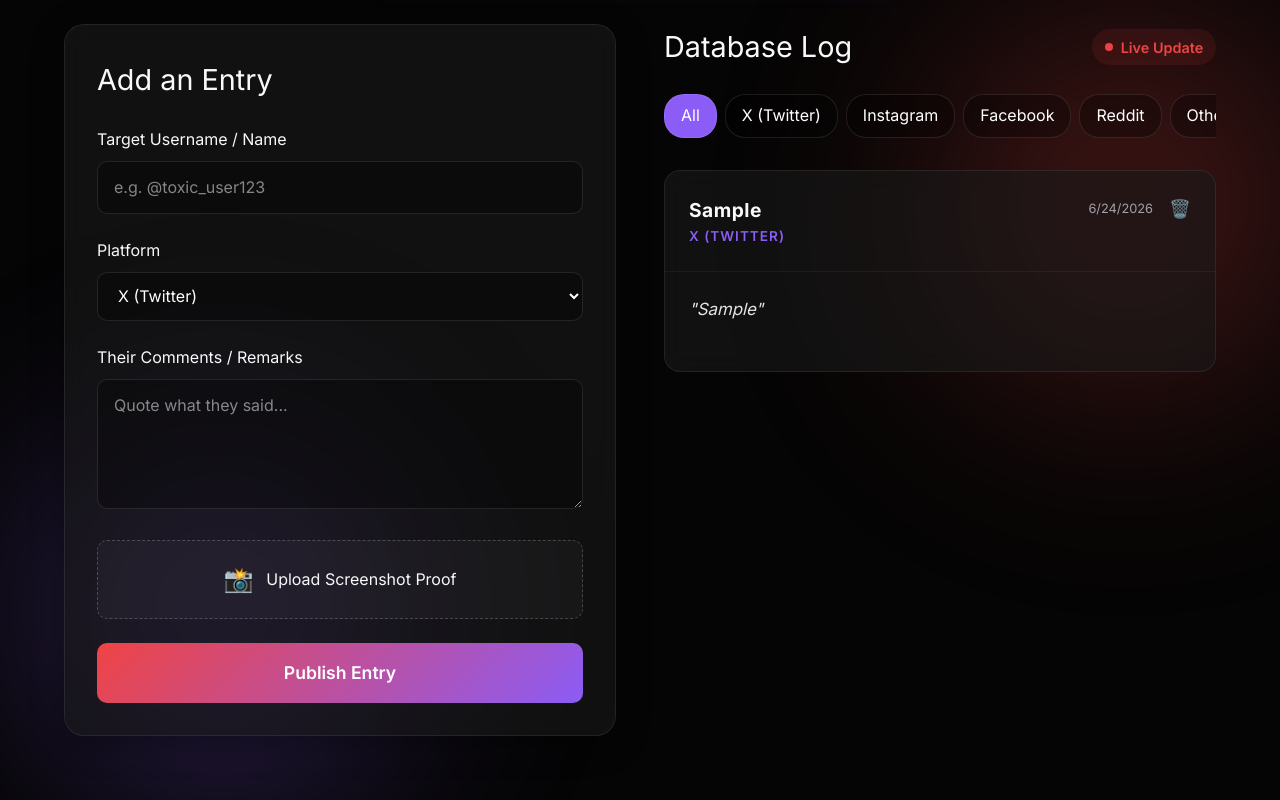
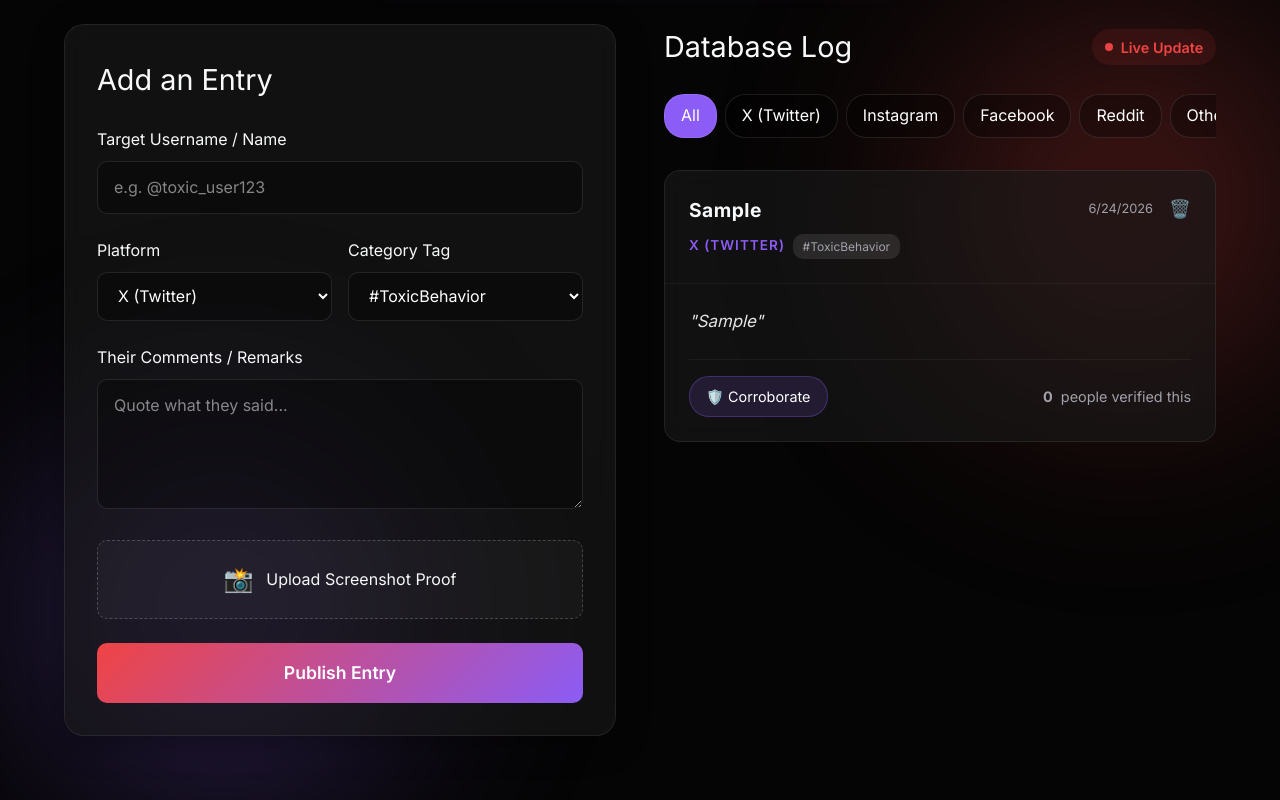
Before and after one commit to codered-369/FF, a Next.js app: page / in a window 1280 px wide. Both pictures are taken after typing "Sample", "Sample" into the empty fields and a click on the button "Publish Entry". Shown: the part 469-1269 px from the top of the page. Built offline with nearby package versions, Linux system fonts and the light colour scheme.

Commit message:
Added Upvotes and Tags functionality

```diff
--- a/app/api/posts/route.ts
+++ b/app/api/posts/route.ts
@@ -29,6 +29,7 @@
 
     const username = formData.get('username') as string;
     const platform = formData.get('platform') as string;
+    const category = formData.get('category') as string;
     const comment = formData.get('comment') as string;
     const file = formData.get('screenshot') as File | null;
 
@@ -52,8 +53,10 @@
       id: Date.now().toString(),
       username: username || 'Unknown',
       platform: platform || 'Other',
+      category: category || 'General',
       comment: comment || '',
       screenshot: screenshotUrl,
+      upvotes: 0,
       date: new Date().toISOString()
     };
 
@@ -74,12 +77,40 @@
   }
 }
 
+export async function PATCH(request: Request) {
+  try {
+    const { id } = await request.json();
+
+    if (redis) {
+      let posts: any[] = (await redis.get('truthboard_posts')) || [];
+      const postIndex = posts.findIndex(p => p.id === id);
+
+      if (postIndex !== -1) {
+        posts[postIndex].upvotes = (posts[postIndex].upvotes || 0) + 1;
+        await redis.set('truthboard_posts', posts);
+      } else {
+        return NextResponse.json({ error: 'Post not found' }, { status: 404 });
+      }
+    } else {
+      const postIndex = fallbackPosts.findIndex(p => p.id === id);
+      if (postIndex !== -1) {
+        fallbackPosts[postIndex].upvotes = (fallbackPosts[postIndex].upvotes || 0) + 1;
+      } else {
+        return NextResponse.json({ error: 'Post not found' }, { status: 404 });
+      }
+    }
+
+    return NextResponse.json({ success: true });
+  } catch (error) {
+    console.error("Upvote error:", error);
+    return NextResponse.json({ error: 'Failed to upvote' }, { status: 500 });
+  }
+}
+
 export async function DELETE(request: Request) {
   try {
     const { id, password } = await request.json();
 
-    // Check if the provided password matches the Vercel Environment Variable
-    // If running locally without .env, we can fallback to "admin123" for testing
     const correctPassword = process.env.ADMIN_PASSWORD || "admin123";
 
     if (password !== correctPassword) {
@@ -94,7 +125,6 @@
         return NextResponse.json({ error: 'Post not found' }, { status: 404 });
       }
 
-      // If it has a screenshot, delete it from Vercel Blob to save space
       if (postToDelete.screenshot && process.env.BLOB_READ_WRITE_TOKEN) {
         try {
           await del(postToDelete.screenshot);
--- a/app/page.tsx
+++ b/app/page.tsx
@@ -88,6 +88,22 @@
     }
   };
 
+  const handleUpvote = async (id: string) => {
+    // Optimistic UI update
+    setPosts(posts.map(p => p.id === id ? { ...p, upvotes: (p.upvotes || 0) + 1 } : p));
+
+    try {
+      await fetch("/api/posts", {
+        method: "PATCH",
+        headers: { "Content-Type": "application/json" },
+        body: JSON.stringify({ id })
+      });
+    } catch (err) {
+      // Revert if failed
+      fetchPosts();
+    }
+  };
+
   // Derived State for Stats
   const totalEvidence = posts.length;
   const platformCounts = posts.reduce((acc, post) => {
@@ -101,7 +117,8 @@
   // Derived State for Filtering
   const filteredPosts = posts.filter(post => {
     const matchesSearch = post.username.toLowerCase().includes(searchQuery.toLowerCase()) ||
-                          post.comment.toLowerCase().includes(searchQuery.toLowerCase());
+                          post.comment.toLowerCase().includes(searchQuery.toLowerCase()) ||
+                          (post.category && post.category.toLowerCase().includes(searchQuery.toLowerCase()));
     const matchesPlatform = activePlatformFilter === "All" || post.platform === activePlatformFilter;
     return matchesSearch && matchesPlatform;
   });
@@ -148,7 +165,7 @@
             <span style={{ position: "absolute", left: "1.5rem", top: "50%", transform: "translateY(-50%)", fontSize: "1.2rem", opacity: 0.5 }}>🔍</span>
             <input
               type="text"
-              placeholder="Search by username or keyword..."
+              placeholder="Search by username, tag, or keyword..."
               value={searchQuery}
               onChange={(e) => setSearchQuery(e.target.value)}
               style={{
@@ -177,6 +194,7 @@
               <input type="text" name="username" className="input-field" placeholder="e.g. @toxic_user123" required />
             </div>
 
+            <div style={{ display: "grid", gridTemplateColumns: "1fr 1fr", gap: "1rem" }}>
               <div>
                 <label style={{ display: "block", marginBottom: "0.5rem" }}>Platform</label>
                 <select name="platform" className="input-field">
@@ -186,6 +204,19 @@
                   <option value="Reddit">Reddit</option>
                   <option value="Other">Other</option>
                 </select>
+              </div>
+
+              <div>
+                <label style={{ display: "block", marginBottom: "0.5rem" }}>Category Tag</label>
+                <select name="category" className="input-field">
+                  <option value="#ToxicBehavior">#ToxicBehavior</option>
+                  <option value="#Scam">#Scam</option>
+                  <option value="#HateSpeech">#HateSpeech</option>
+                  <option value="#FakeFeminism">#FakeFeminism</option>
+                  <option value="#Harassment">#Harassment</option>
+                  <option value="#General">#General</option>
+                </select>
+              </div>
             </div>
 
             <div>
@@ -265,9 +296,16 @@
               filteredPosts.map((post, i) => (
                 <div key={post.id} className="post-card" style={{ animationDelay: `${i * 0.05}s` }}>
                   <div style={{ padding: "1.5rem", borderBottom: "1px solid rgba(255, 255, 255, 0.05)", display: "flex", justifyContent: "space-between", alignItems: "flex-start" }}>
-                    <div style={{ display: "flex", flexDirection: "column" }}>
+                    <div style={{ display: "flex", flexDirection: "column", gap: "0.5rem" }}>
                       <span style={{ fontWeight: 700, fontSize: "1.2rem", letterSpacing: "0.5px" }}>{post.username}</span>
+                      <div style={{ display: "flex", gap: "0.5rem", alignItems: "center" }}>
                         <span style={{ fontSize: "0.85rem", color: "var(--accent-purple)", fontWeight: 600, textTransform: "uppercase", letterSpacing: "1px" }}>{post.platform}</span>
+                        {post.category && (
+                          <span style={{ fontSize: "0.75rem", background: "rgba(255,255,255,0.1)", padding: "0.2rem 0.6rem", borderRadius: "10px", color: "var(--text-muted)" }}>
+                            {post.category}
+                          </span>
+                        )}
+                      </div>
                     </div>
                     <div style={{ display: "flex", alignItems: "center", gap: "1rem" }}>
                       <span style={{ fontSize: "0.8rem", color: "var(--text-muted)" }}>
@@ -289,10 +327,33 @@
                       "{post.comment}"
                     </div>
                     {post.screenshot && (
-                      <div style={{ width: "100%", borderRadius: "8px", overflow: "hidden", background: "rgba(0,0,0,0.5)", border: "1px solid rgba(255,255,255,0.05)" }}>
-                        <img src={post.screenshot} alt="Evidence" style={{ width: "100%", height: "auto", display: "block" }} />
+                      <div style={{ width: "100%", borderRadius: "8px", overflow: "hidden", background: "rgba(0,0,0,0.5)", border: "1px solid rgba(255,255,255,0.05)", marginBottom: "1rem" }}>
+                        <img src={post.screenshot} alt="Evidence against user" style={{ width: "100%", height: "auto", display: "block" }} />
                       </div>
                     )}
+
+                    {/* Community Verification Button */}
+                    <div style={{ display: "flex", justifyContent: "space-between", alignItems: "center", borderTop: "1px solid rgba(255,255,255,0.05)", paddingTop: "1rem", marginTop: "1rem" }}>
+                      <button
+                        onClick={() => handleUpvote(post.id)}
+                        style={{
+                          background: "rgba(139, 92, 246, 0.15)", border: "1px solid rgba(139, 92, 246, 0.3)",
+                          color: "#fff", padding: "0.5rem 1rem", borderRadius: "20px", fontSize: "0.9rem",
+                          cursor: "pointer", display: "flex", alignItems: "center", gap: "0.5rem",
+                          transition: "all 0.3s ease"
+                        }}
+                        onMouseEnter={(e) => { e.currentTarget.style.background = "rgba(139, 92, 246, 0.3)"; e.currentTarget.style.boxShadow = "0 0 15px rgba(139, 92, 246, 0.4)"; }}
+                        onMouseLeave={(e) => { e.currentTarget.style.background = "rgba(139, 92, 246, 0.15)"; e.currentTarget.style.boxShadow = "none"; }}
+                      >
+                        🛡️ Corroborate
+                      </button>
+
+                      <div style={{ display: "flex", alignItems: "center", gap: "0.5rem", color: "var(--text-muted)", fontSize: "0.9rem" }}>
+                        <span style={{ fontWeight: "bold", color: (post.upvotes || 0) > 10 ? "var(--accent-red)" : "inherit" }}>{post.upvotes || 0}</span>
+                        people verified this
+                      </div>
+                    </div>
+
                   </div>
                 </div>
               ))
```
Lines whose indentation alone changed are shown as unchanged.
